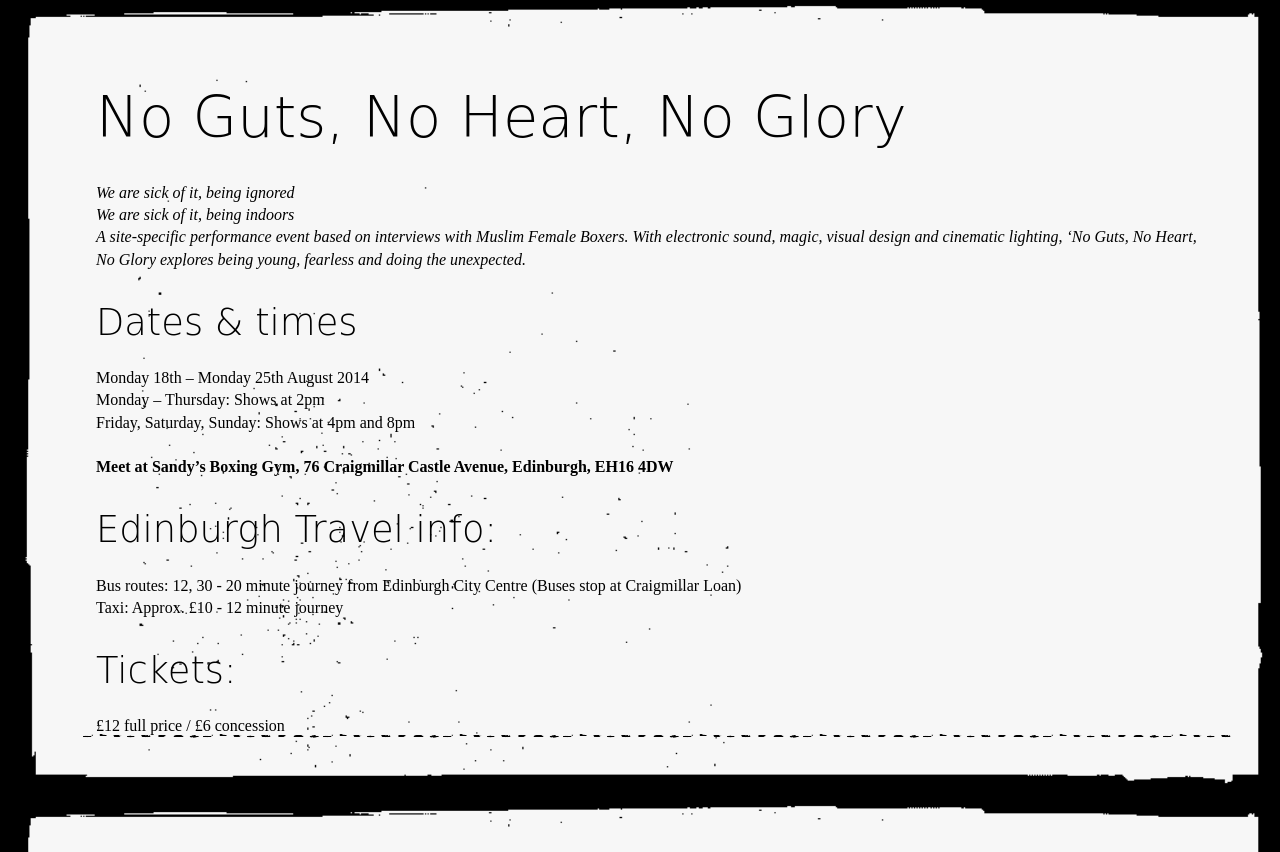
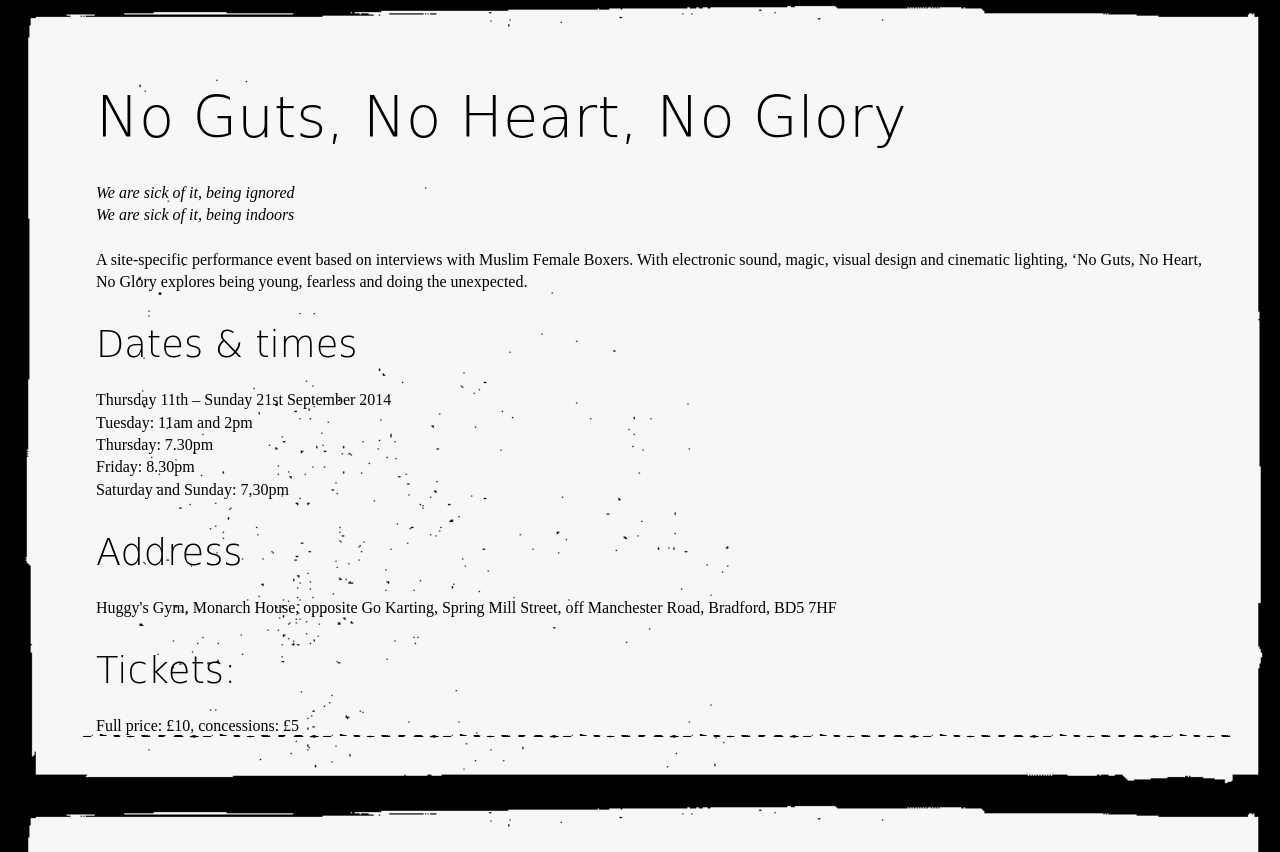
Before and after one commit to bempo/commonwealth, a plain HTML site: page directions.html in a window 1280 px wide. Shown: the top 852 px of the page. Drawn offline with Linux system fonts and the light colour scheme; a web font is replaced by a local one.

```diff
--- a/directions.html
+++ b/directions.html
@@ -22,25 +22,35 @@
 			<div class="text">
 
 				<h2>No Guts, No Heart, No Glory</h2>
-						<!-- <div class="map">
-												<small><a href="https://maps.google.co.uk/maps?f=q&amp;source=embed&amp;hl=en&amp;geocode=&amp;q=NW1+9UE&amp;aq=&amp;sll=51.543359,-0.126675&amp;sspn=0.005071,0.007972&amp;gl=uk&amp;ie=UTF8&amp;hq=&amp;hnear=London+NW1+9UE,+United+Kingdom&amp;ll=51.543497,-0.12793&amp;spn=0.005044,0.007972&amp;t=m&amp;z=14" style="color:#719435;text-align:left">View Larger Map</a></small>
-												</div> -->
 <p><em>We are sick of it, being ignored<br>
-We are sick of it, being indoors<br>
-A site-specific performance event based on interviews with Muslim Female Boxers. With electronic sound, magic, visual design and cinematic lighting, ‘No Guts, No Heart, No Glory explores being young, fearless and doing the unexpected.</em> </p>
+	We are sick of it, being indoors</em><br><br>
+A site-specific performance event based on interviews with Muslim Female Boxers. With electronic sound, magic, visual design and cinematic lighting, ‘No Guts, No Heart, No Glory explores being young, fearless and doing the unexpected.</p>
 <h3>Dates &amp times</h3>
-<p>Monday 18th – Monday 25th August 2014<br>
-Monday – Thursday: Shows at 2pm<br>
-Friday, Saturday, Sunday: Shows at 4pm and 8pm<br><br>
-<strong>Meet at Sandy’s Boxing Gym, 76 Craigmillar Castle Avenue, Edinburgh, EH16 4DW</strong>
-
-						<h3>Edinburgh Travel info:</h3>
-						<p>Bus routes: 12, 30 - 20 minute journey from Edinburgh City Centre (Buses stop at Craigmillar Loan)<br>
-Taxi: Approx. &pound;10 - 12 minute journey </p>
+<p>Thursday 11th &ndash; Sunday 21st September 2014<br>
+Tuesday: 11am and 2pm<br>
+Thursday: 7.30pm<br>
+Friday: 8.30pm<br>
+Saturday and Sunday: 7,30pm</p>
+						<h3>Address</h3>
+						<p>Huggy's Gym, Monarch House, opposite Go Karting, Spring Mill Street, off Manchester Road, Bradford, BD5 7HF</p>
 <h3>Tickets:</h3>
-<p>&pound;12 full price / £6 concession<br><br>
-Book here from 13th May 2014: <a href="https://www.edfringe.com" target="_blank">edfringe.com</a><br><br>
-With funding from Scottish Government</p>
+<p>Full price: £10, concessions: £5<br>
+<a href="http://estore.bradford.ac.uk/browse/extra_info.asp?compid=1&modid=1&deptid=9&catid=350&prodvarid=28" target="_blank"><strong>Buy here</strong></a>, call 01274 233200 or email <a href="mailto:theatre@bradford.ac.uk" target="_blank">theatre@bradford.ac.uk</a> <br>
+#GutsHeartGlory @Common_WealthHQ<br><br>
+<strong>WINNER of Scotsman Fringe First Award 2014<br>
+	Shortlisted for Amnesty International Freedom of Expression Awards 2014</strong></p>
+						<blockquote>
+							<p>Full of sweaty, sweary joy at the sheer possibilities of life</p>
+							<cite>&#9733; &#9733; &#9733; &#9733; <a href="http://www.theguardian.com/stage/2014/aug/19/no-guts-no-heart-no-glory-review" target="_blank">The Guardian</a></cite>
+						</blockquote>
+						<blockquote>
+							<p>Powerful and triumphant … a celebration of the human will that transcends religion and gender</p>
+							<cite>&#9733; &#9733; &#9733; &#9733; <a href="http://www.independent.co.uk/arts-entertainment/edinburgh-festival/no-guts-no-heart-no-glory-sandys-boxing-gym--review-powerful-and-triumphant-9678203.html" target="_blank">The Independent</a></cite>
+						</blockquote>
+<blockquote>
+							<p>A theatrical experience to remember; raw, heartfelt, blazing with energy and sometimes absolutely beautiful.</p>
+							<cite>&#9733; &#9733; &#9733; &#9733; <a href="http://www.wow247.co.uk/blog/2014/08/21/no-guts-no-heart-no-glory/" target="_blank">The Scotsman</a></cite>
+						</blockquote>
 					</div>
 			</div>
 		</div>
```
